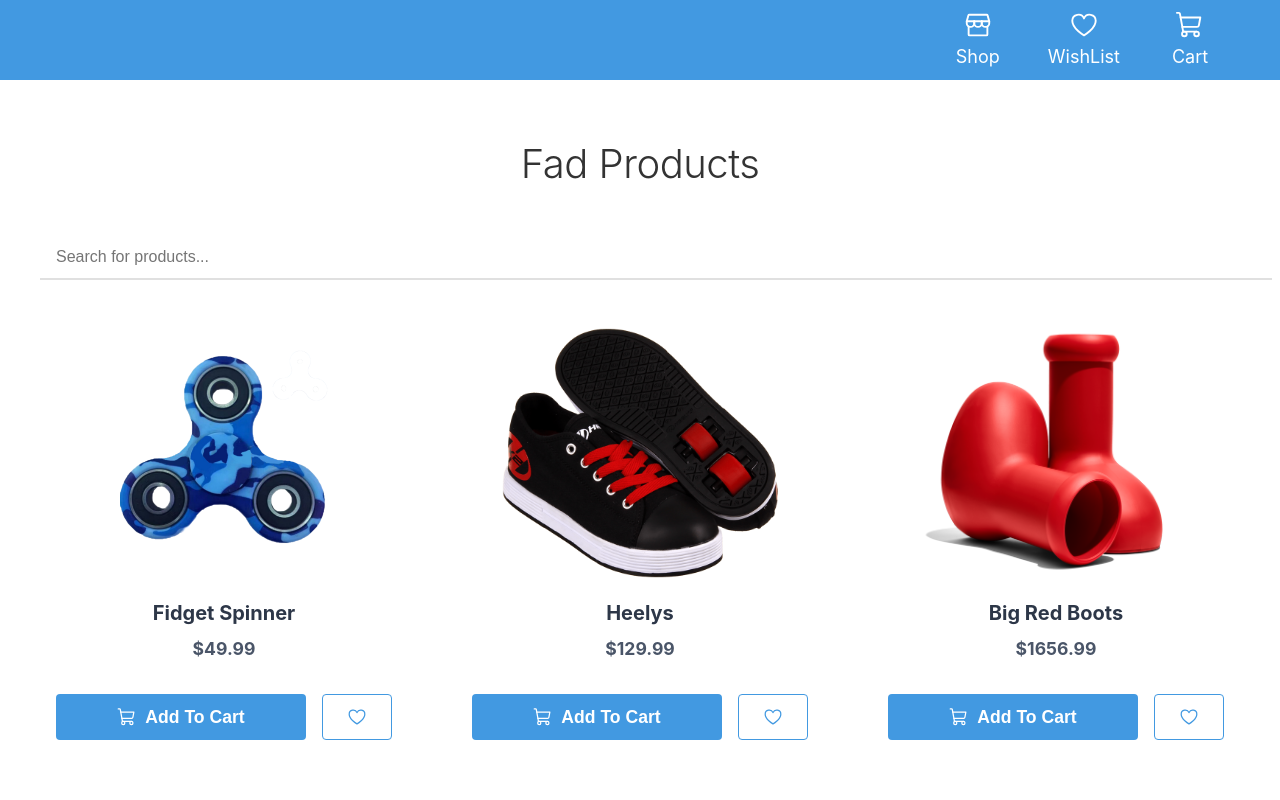
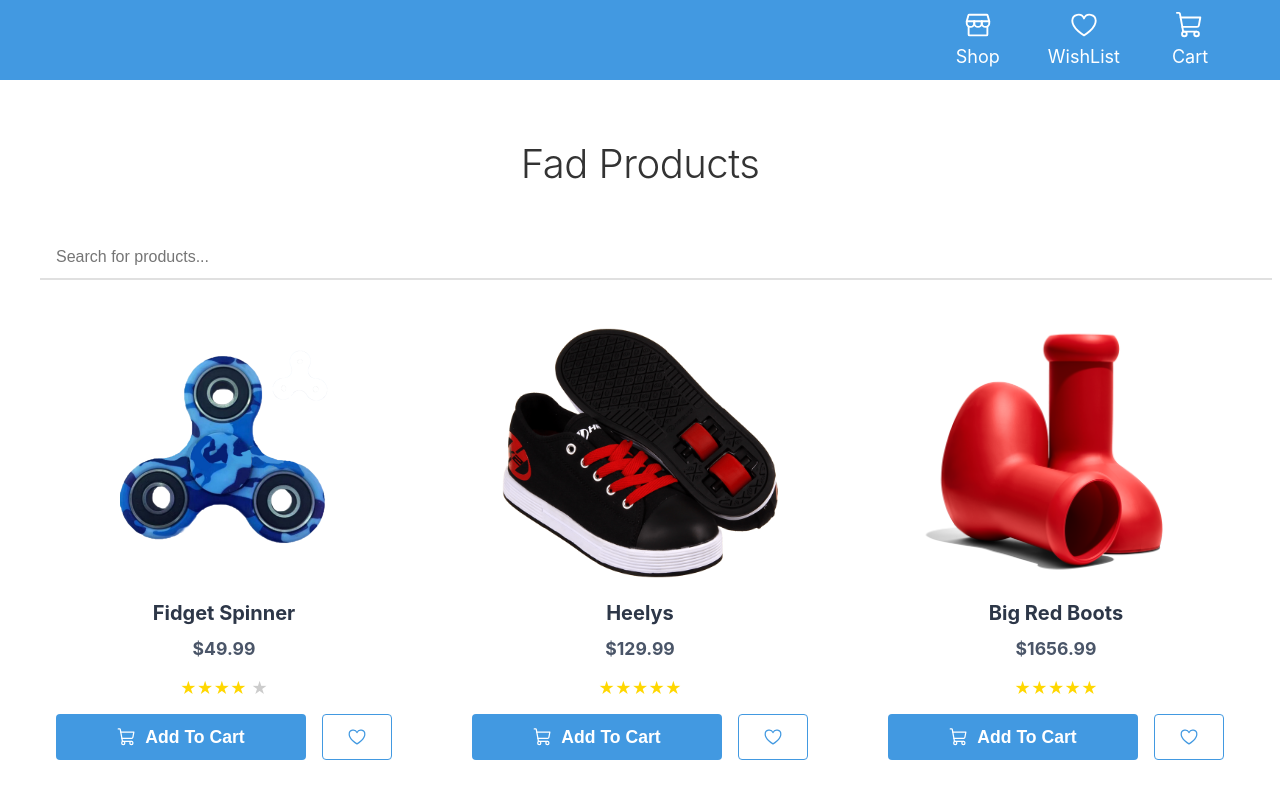
Before and after one commit to PrinceKarma/fad-products-v5, a React (Create React App) app: page / in a window 1280 px wide. Shown: the top 800 px of the page. Built offline with nearby package versions, Linux system fonts and the light colour scheme.

Commit message:
Added rating stars

```diff
--- a/src/pages/shop/product-card.jsx
+++ b/src/pages/shop/product-card.jsx
@@ -4,11 +4,28 @@
 import { Heart, ShoppingCart } from 'phosphor-react';
 
 export const Product = (props) => {
-  const { id, productName, price, productImage } = props.data;
+  const { id, productName, price, productImage, review_rating } = props.data;
   const { addToCart, cartProducts, addToWishList, removeFromWishList, isProductInWishList } = useContext(ShopContext);
 
   const cartProductCount = cartProducts[id];
   const isInWishlist = isProductInWishList(id);
+
+  const renderStars = (review_rating) => {
+    const fullStars = Math.floor(review_rating);
+    const hasHalfStar = review_rating % 1 >= 0.5;
+
+    return (
+      <div className="review_rating">
+        {[...Array(fullStars)].map((_, index) => (
+          <span key={index} style={{ color: 'gold' }}>★</span> // Full star
+        ))}
+        {hasHalfStar && <span style={{ color: 'gold' }}>★</span>} {/* Half star */}
+        {[...Array(5 - fullStars - (hasHalfStar ? 1 : 0))].map((_, index) => (
+          <span key={index + fullStars + (hasHalfStar ? 1 : 0)} style={{ color: '#ccc' }}>★</span> // Empty star
+        ))}
+      </div>
+    );
+  };
 
   return (
     <div className="product">
@@ -19,6 +36,7 @@
           <p>${price.toFixed(2)}</p>
         </div>
       </Link>
+      {renderStars(review_rating)}
       <div className="productActions">
         <button className="addToCartBttn" onClick={() => addToCart(id)}>
           <ShoppingCart size={20} style={{marginRight: '0.5rem'}} />
```
